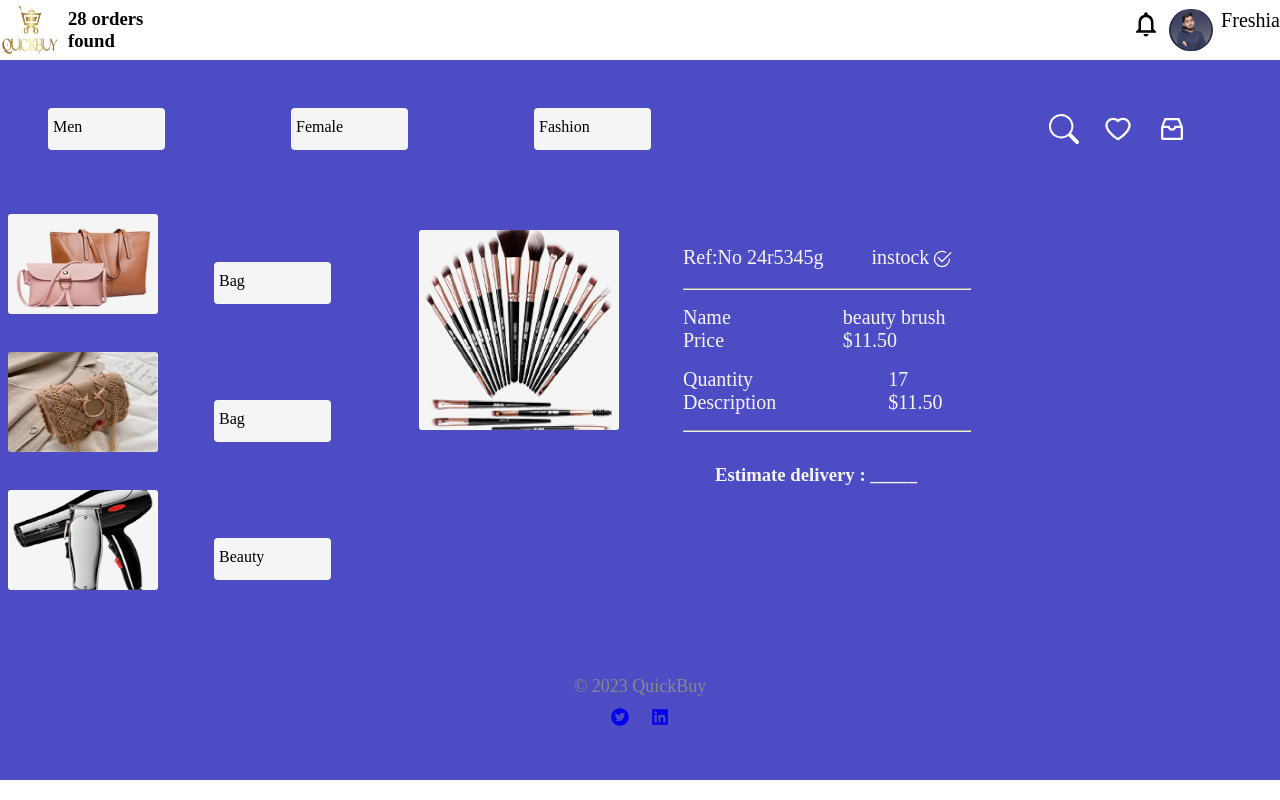
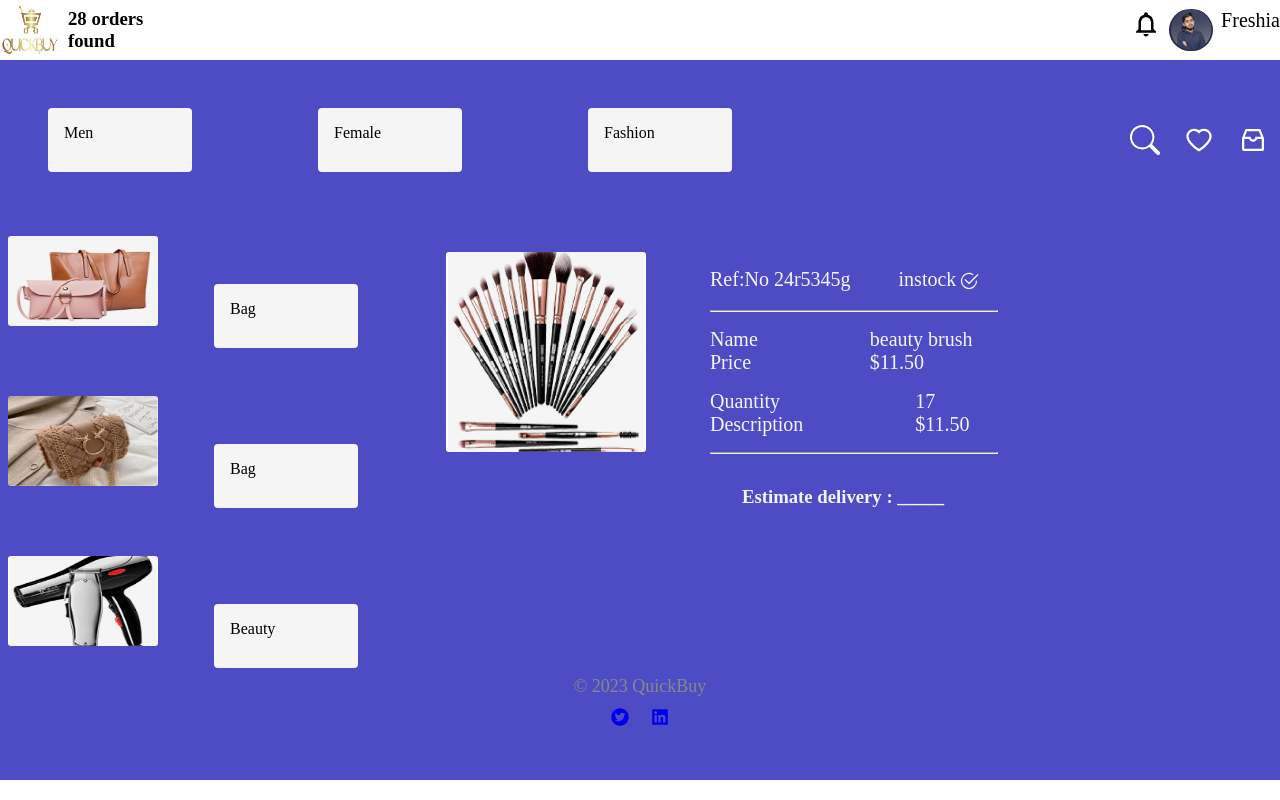
Before and after one commit to Freshia-Njoki/E-commerce-Client, a React (Vite) app: page /products in a window 1280 px wide. Built offline with nearby package versions, Linux system fonts and the light colour scheme.

Commit message:
completed my frontend

```diff
--- a/src/components/Nav.jsx
+++ b/src/components/Nav.jsx
@@ -31,7 +31,7 @@ function Nav() {
     return (
         <div className="header-wrapper">
             <img src={logo} alt="" style={{ height: '60px', borderRadius: '4px', padding: '2px' }} />
-            <div className="main">
+            <div className="quickbuy">
                 <button className='submitBtn animatedButton'><Link to='/login'>Get Started</Link> </button>
                 <span>ShopAll</span>
                 <span>Accessories</span>
--- a/src/components/nav.css
+++ b/src/components/nav.css
@@ -3,13 +3,13 @@
   height: 10vh;
   background-color: #4e4cc4;
   text-align: center;
-}
-
-.main {
   align-items: center;
 }
 
-.main span {
+.quickbuy {
+  margin: 0rem 25rem 0rem 2rem;
+}
+.quickbuy span {
   padding-left: 3rem;
 }
 
--- a/src/pages/Admin/Orders/orders.css
+++ b/src/pages/Admin/Orders/orders.css
@@ -1,6 +1,8 @@
 .order-content {
   background-color: #4e4cc4;
   height: 75vh;
+  margin: 0.2rem;
+  border-radius: 3px;
 }
 
 .nav {
--- a/src/pages/Admin/Products/Products.jsx
+++ b/src/pages/Admin/Products/Products.jsx
@@ -46,15 +46,15 @@ function Products() {
 
                         <div style={{ display: 'flex' }}>
                             <img src={img5} alt="" />
-                            <div><span className='cards'>Bag</span></div>
+                            <span className='cards'>Bag</span>
                         </div>
                         <div style={{ display: 'flex' }}>
                             <img src={img6} alt="" />
-                            <div><span className='cards'>Bag</span></div>
+                            <span className='cards'>Bag</span>
                         </div>
                         <div style={{ display: 'flex' }}>
                             <img src={img7} alt="" />
-                            <div><span className='cards'>Beauty</span></div>
+                            <span className='cards'>Beauty</span>
                         </div>
                         <vr />
                     </div>
@@ -111,7 +111,7 @@ function Products() {
 
             </div>
 
-        </div>
+        </div >
     )
 }
 
--- a/src/pages/Admin/Products/products.css
+++ b/src/pages/Admin/Products/products.css
@@ -56,7 +56,7 @@
   margin-bottom: 1rem;
 }
 .mini-items img {
-  height: 100px;
+  height: 90px;
   width: 150px;
   border-radius: 3px;
   margin: 0rem 0.5rem;
--- a/src/pages/Admin/Rates/rates.css
+++ b/src/pages/Admin/Rates/rates.css
@@ -1,7 +1,7 @@
 .main-content {
   height: 70vh;
   background-color: #4e4cc4;
-  width: 100%;
+  width: 94%;
   border-radius: 3px;
   display: grid;
 
@@ -20,3 +20,7 @@
 .items {
   color: black;
 }
+
+.cards {
+  padding: 1rem;
+}
--- a/src/pages/Admin/Report/report.css
+++ b/src/pages/Admin/Report/report.css
@@ -1,6 +1,6 @@
 .report-content {
   background-color: #4e4cc4;
-  width: 100%;
+  width: 94%;
   height: 70vh;
   border-radius: 3px;
   gap: 3rem;
```
